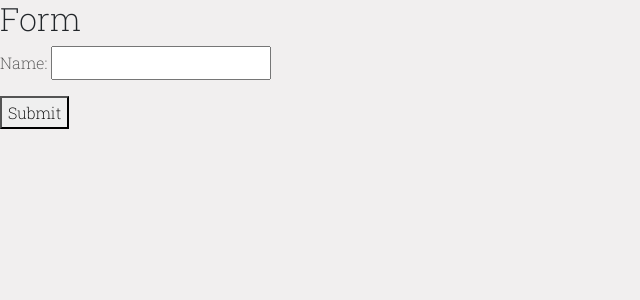
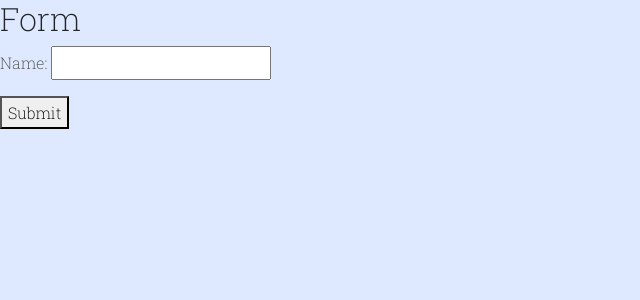
Before and after one commit to divyadave/corpu, a Django app: page /apply/ in a window 1280 px wide. Shown: the top 300 px of the page, without its empty margins (0-640 px from the left). Run offline with Django 4.2, Linux system fonts and the light colour scheme; some libraries are stand-ins or nearby versions.

Commit message:
background theme color added

```diff
--- a/portal/templates/main.html
+++ b/portal/templates/main.html
@@ -19,7 +19,7 @@
 
         <style>
             body {
-                background-color: #f1efeff2;
+                background-color: #dee9ff;
                 font-family: 'Nunito', sans-serif;
                 font-family: 'Nunito Sans', sans-serif;
                 font-family: 'Roboto Slab', serif;
```
